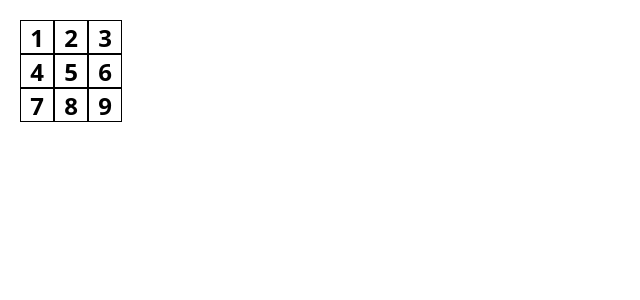
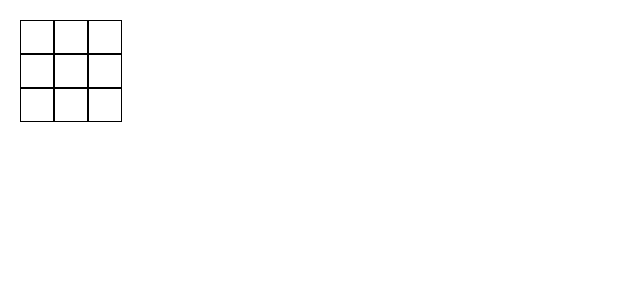
Before and after one commit to etranger2268/tutorial-react, a React (Vite) app: page / in a window 1280 px wide. Shown: the top 300 px of the page, without its empty margins (0-640 px from the left). Built offline with nearby package versions, Linux system fonts and the light colour scheme.

Commit message:
develop-04

```diff
--- a/src/components/Board.jsx
+++ b/src/components/Board.jsx
@@ -4,19 +4,19 @@ export default function Board() {
   return (
     <div className="m-5 p-0">
       <div className="flex">
-        <Square value="1" />
-        <Square value="2" />
-        <Square value="3" />
+        <Square />
+        <Square />
+        <Square />
       </div>
       <div className="flex">
-        <Square value="4" />
-        <Square value="5" />
-        <Square value="6" />
+        <Square />
+        <Square />
+        <Square />
       </div>
       <div className="flex">
-        <Square value="7" />
-        <Square value="8" />
-        <Square value="9" />
+        <Square />
+        <Square />
+        <Square />
       </div>
     </div>
   );
--- a/src/components/Square.jsx
+++ b/src/components/Square.jsx
@@ -1,6 +1,16 @@
-export default function Square({value}) {
+import { useState } from 'react';
+
+export default function Square() {
+  const [value, setValue] = useState(null);
+
+  const handleClick = () => setValue('X');
+
   return (
-    <button className="bg-white border float-left text-2xl font-bold leading-8.5 h-8.5 mr-[-1]px mt-[-1]px p-0 text-center w-8.5">
+    <button
+      type="button"
+      onClick={handleClick}
+      className="bg-white border float-left text-2xl font-bold leading-8.5 h-8.5 mr-[-1]px mt-[-1]px p-0 text-center w-8.5"
+    >
       {value}
     </button>
   );
```
